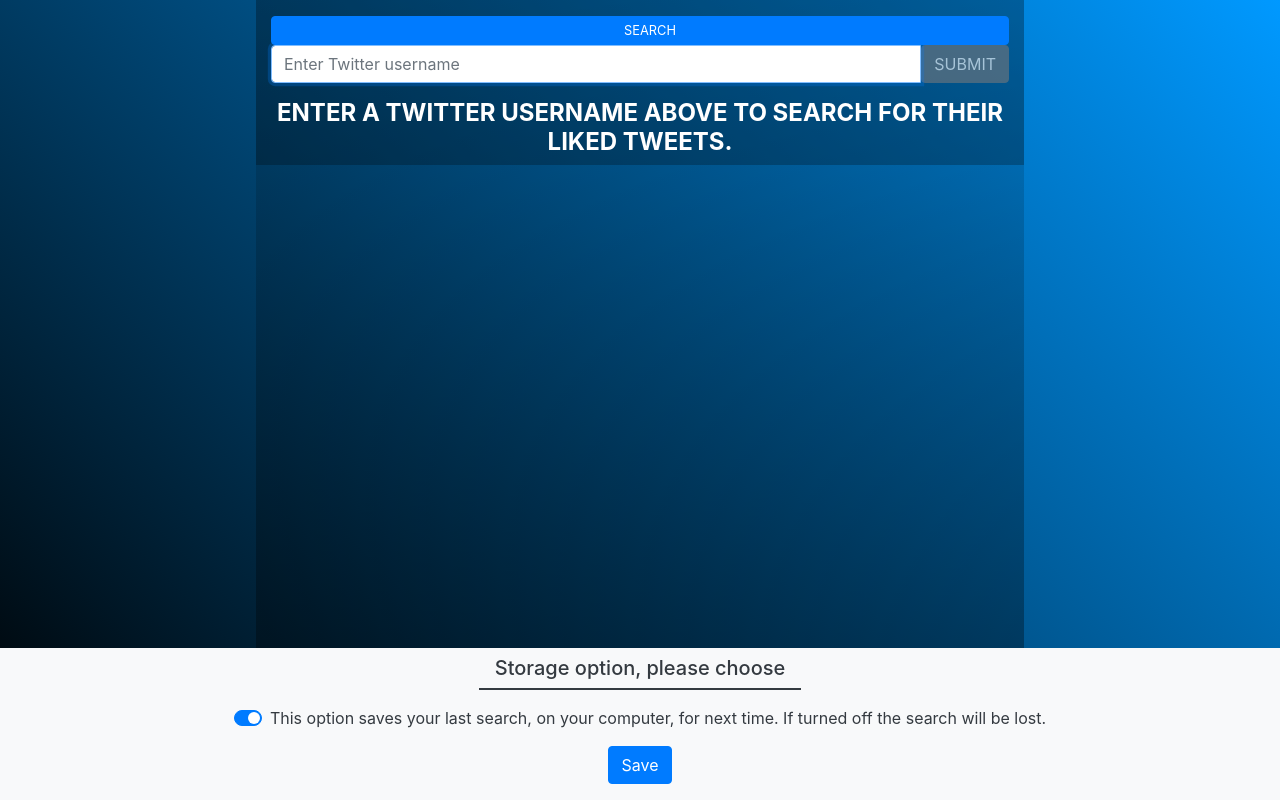
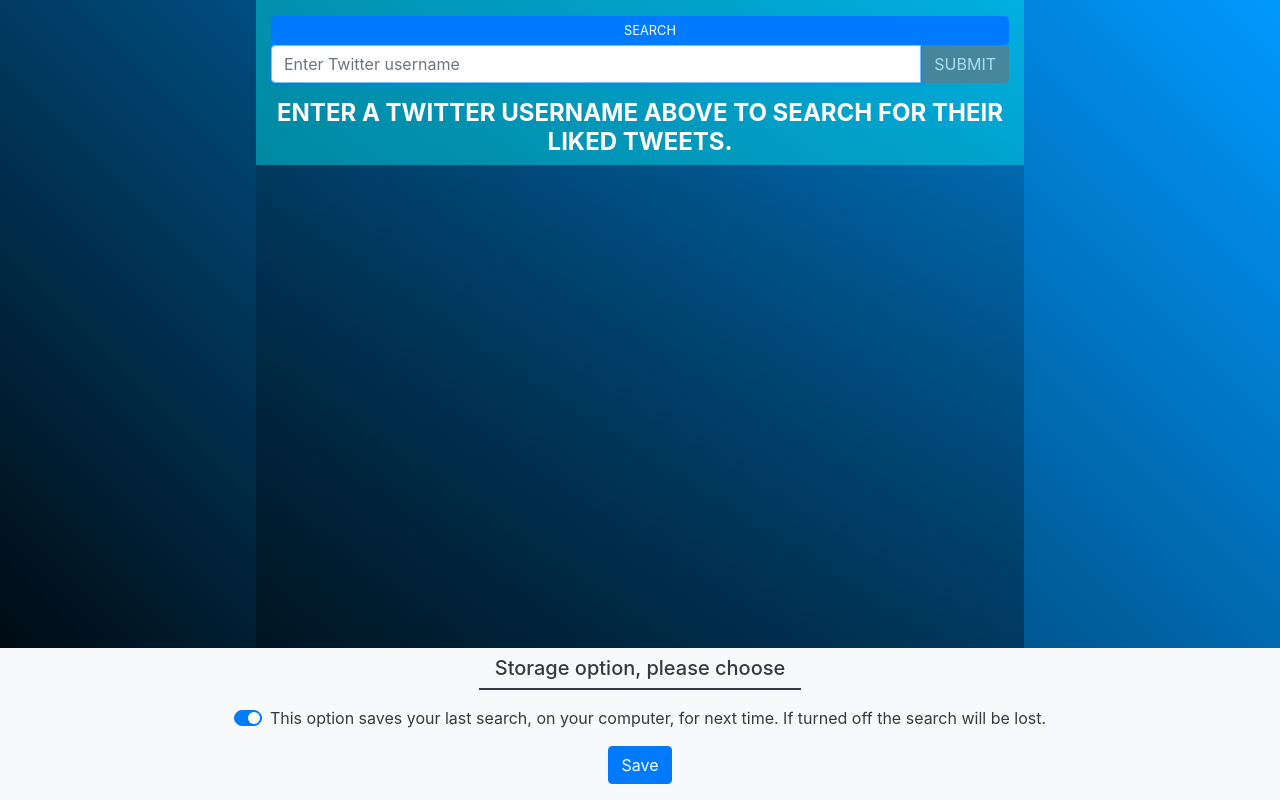
Before and after one commit to schrimy/twi-likes, a React (Create React App) app: page / in a window 1280 px wide. Built offline with nearby package versions, Linux system fonts and the light colour scheme.

Commit message:
style: form background colour and border
the form now has a more pronounced colour and bottom border radius.

```diff
--- a/src/App.js
+++ b/src/App.js
@@ -28,7 +28,7 @@
         <TwitUserForm />
         {
           user !== undefined && (
-            <div className='dark-top container d-flex flex-column mb-1 rounded-bottom'>
+            <div id='rounder' className='dark-top container d-flex flex-column pb-1 border-bottom border-dark'>
               <span className='pt-1 pb-2'>Tweets liked by:</span>
               <UserInfo userData={ user } />
             </div>
--- a/src/styles/app.scss
+++ b/src/styles/app.scss
@@ -41,8 +41,13 @@
     height: 100%;
 }
 
+#rounder {
+    border-bottom-left-radius: 1em;
+    border-bottom-right-radius: 1em;
+}
+
 .dark-top {
-    background:rgba(0, 0, 0, 0.25);
+    background:rgba(3, 240, 248, 0.432);
 }
 
 .clickable {
```
